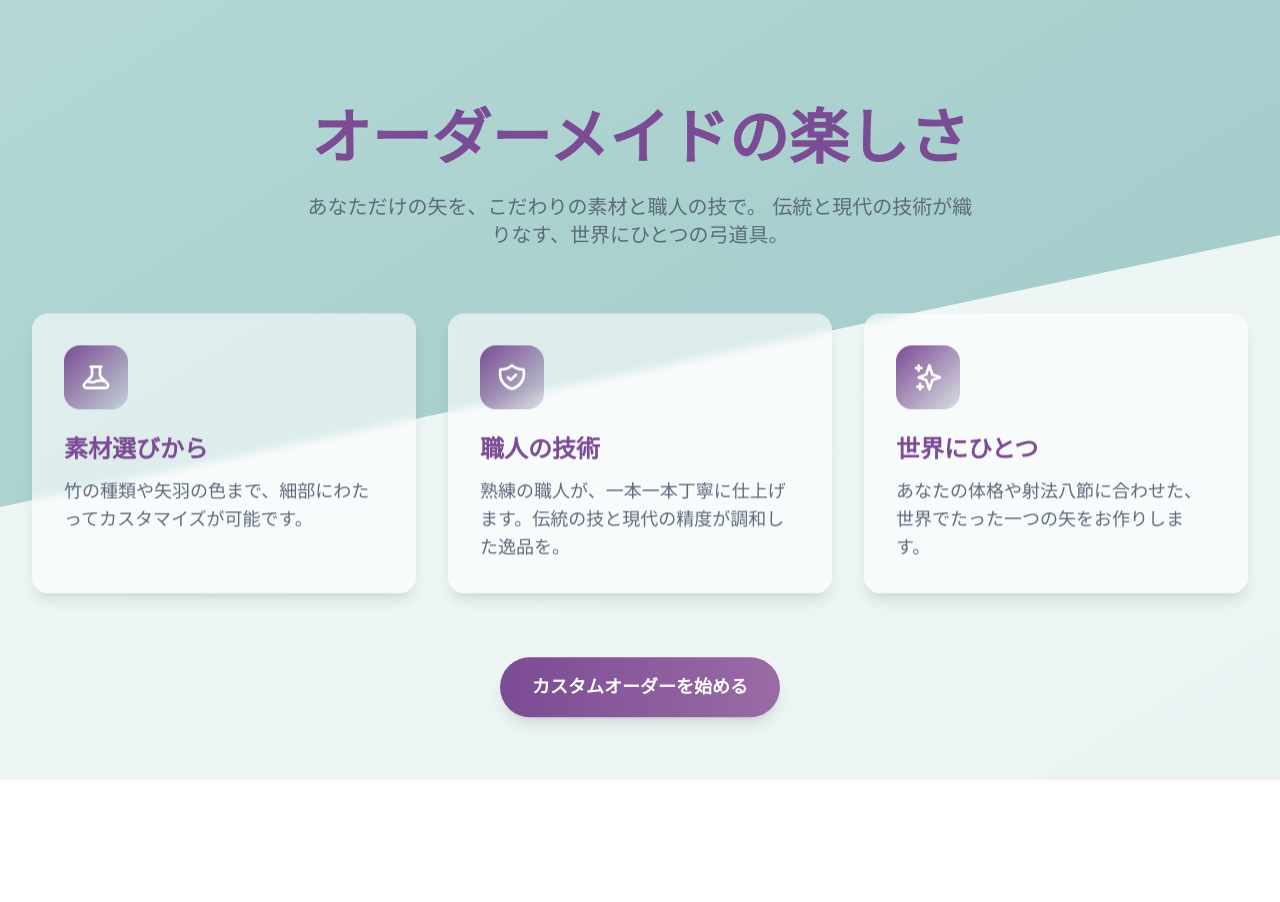
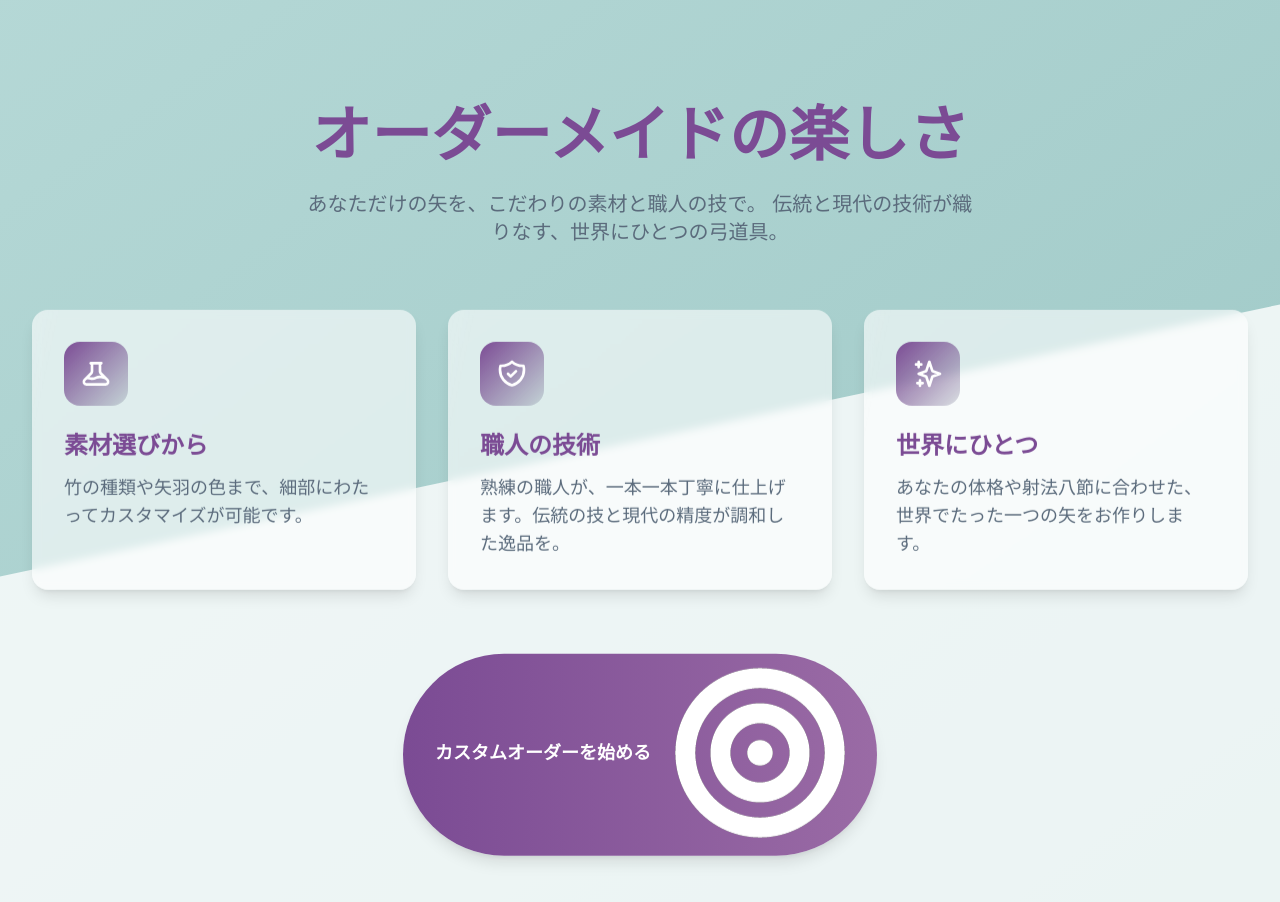
Before and after one commit to k-karasawa/photographs-portfolio, a Next.js app: page / in a window 1280 px wide. Shown: the part 820-1722 px from the top of the page. Before the commit the page ends 1600 px from the top, so only its background shows below. Built offline with nearby package versions, Linux system fonts and the light colour scheme.

Commit message:
add-animation

```diff
--- a/src/Sections/Custom/Custom.tsx
+++ b/src/Sections/Custom/Custom.tsx
@@ -1,7 +1,6 @@
-'use client'
-
 import { useRef } from 'react'
 import { motion, useScroll, useTransform } from 'framer-motion'
+import Image from 'next/image'
 
 export const CustomOrderSection = () => {
   const containerRef = useRef<HTMLDivElement>(null)
@@ -91,16 +90,70 @@ export const CustomOrderSection = () => {
         <motion.div
           initial={{ opacity: 0 }}
           whileInView={{ opacity: 1 }}
-          transition={{
-            duration: 1.2,
-            ease: "easeOut",
-            delay: 0.3
-          }}
+          transition={{ duration: 1.2 }}
           className="mt-16 text-center"
         >
-          <button className="px-8 py-4 bg-gradient-to-r from-[#7B4B94] to-[#9A6BA5] text-white rounded-full text-lg font-bold hover:from-[#6A3A83] hover:to-[#895A94] transition-all duration-300 transform hover:scale-105 shadow-lg hover:shadow-[#7B4B94]/25">
-            カスタムオーダーを始める
-          </button>
+          <motion.div
+            className="relative inline-block"
+            initial="initial"
+            animate="initial"
+            whileHover="hover"
+          >
+            <motion.button
+              className="relative px-8 py-4 bg-gradient-to-r from-[#7B4B94] to-[#9A6BA5] text-white rounded-full text-lg font-bold hover:from-[#6A3A83] hover:to-[#895A94] transition-all duration-300 shadow-lg hover:shadow-[#7B4B94]/25"
+            >
+              <span className="inline-flex items-center gap-6 -translate-y-0.5">
+                <span>
+                  カスタムオーダーを始める
+                </span>
+
+                <Image
+                  src="/icons/target.png"
+                  alt="Target"
+                  width={24}
+                  height={24}
+                  className="w-6 h-6"
+                  style={{ width: "auto", height: "auto" }}
+                />
+              </span>
+            </motion.button>
+
+            {/* 矢のアニメーション */}
+            <motion.div
+              variants={{
+                initial: {
+                  opacity: 0,
+                  x: 100,
+                  y: -50,
+                  scale: 0
+                },
+                hover: {
+                  opacity: 1,
+                  x: -15,
+                  y: -5,
+                  scale: 1,
+                  transition: {
+                    type: "spring",
+                    stiffness: 400,
+                    damping: 25,
+                    mass: 0.5,
+                    delay: 0.1
+                  }
+                }
+              }}
+              className="absolute top-2 -right-2 -translate-y-1/2 pointer-events-none"
+              style={{ rotate: '-45deg' }}
+            >
+              <Image
+                src="/icons/arrow.png"
+                alt="Arrow"
+                width={60}
+                height={12}
+                className="w-16"
+                style={{ width: "auto", height: "auto" }}
+              />
+            </motion.div>
+          </motion.div>
         </motion.div>
       </motion.div>
     </section>
--- a/tailwind.config.ts
+++ b/tailwind.config.ts
@@ -16,6 +16,18 @@ const config: Config = {
       fontFamily: {
         japanese: ["var(--font-japanese)", "sans-serif"],
       },
+      keyframes: {
+        ripple: {
+          '0%': { transform: 'scale(0)', opacity: '0.8' },
+          '100%': { transform: 'scale(2)', opacity: '0' }
+        }
+      },
+      animation: {
+        'ripple': 'ripple 2s linear infinite',
+        'ripple-fast': 'ripple 2s linear infinite',
+        'ripple-medium': 'ripple 2s linear infinite 0.5s',
+        'ripple-slow': 'ripple 2s linear infinite 1s'
+      }
     },
   },
   plugins: [],
```
Also changed, not shown: public/icons/arrow.png (added), public/icons/target.png (added).
